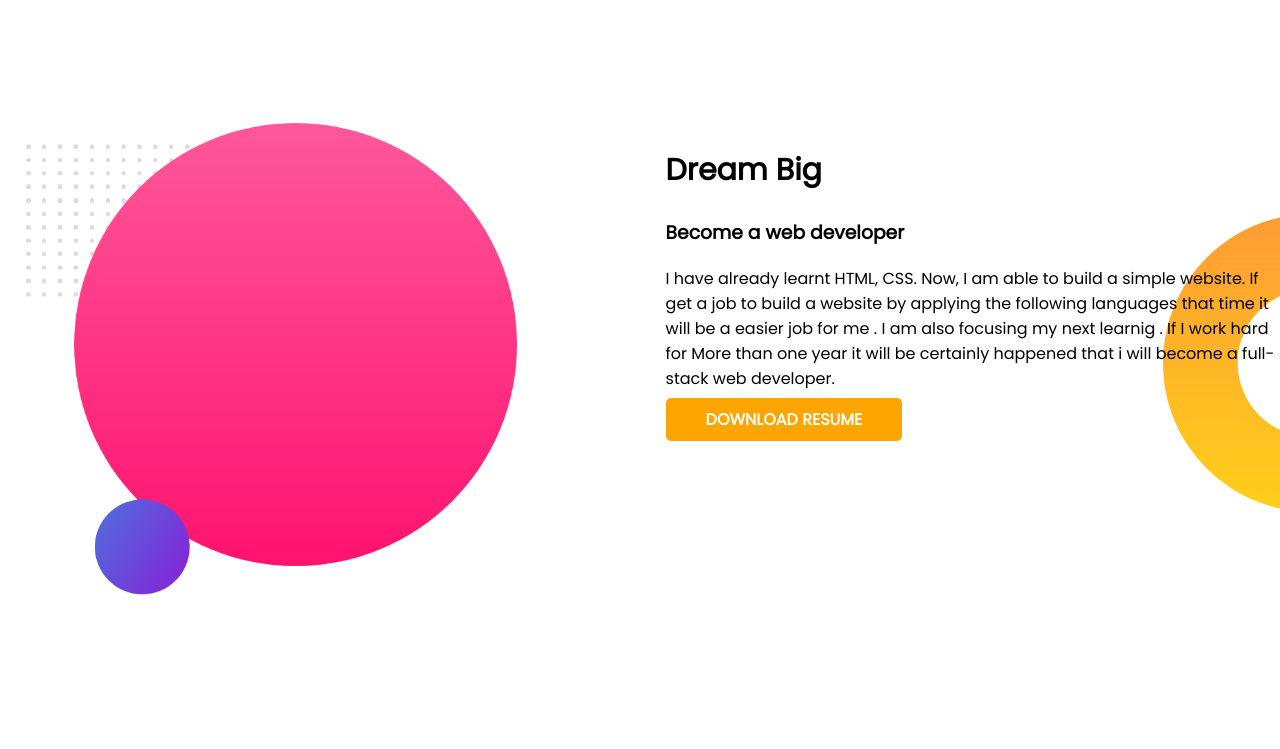
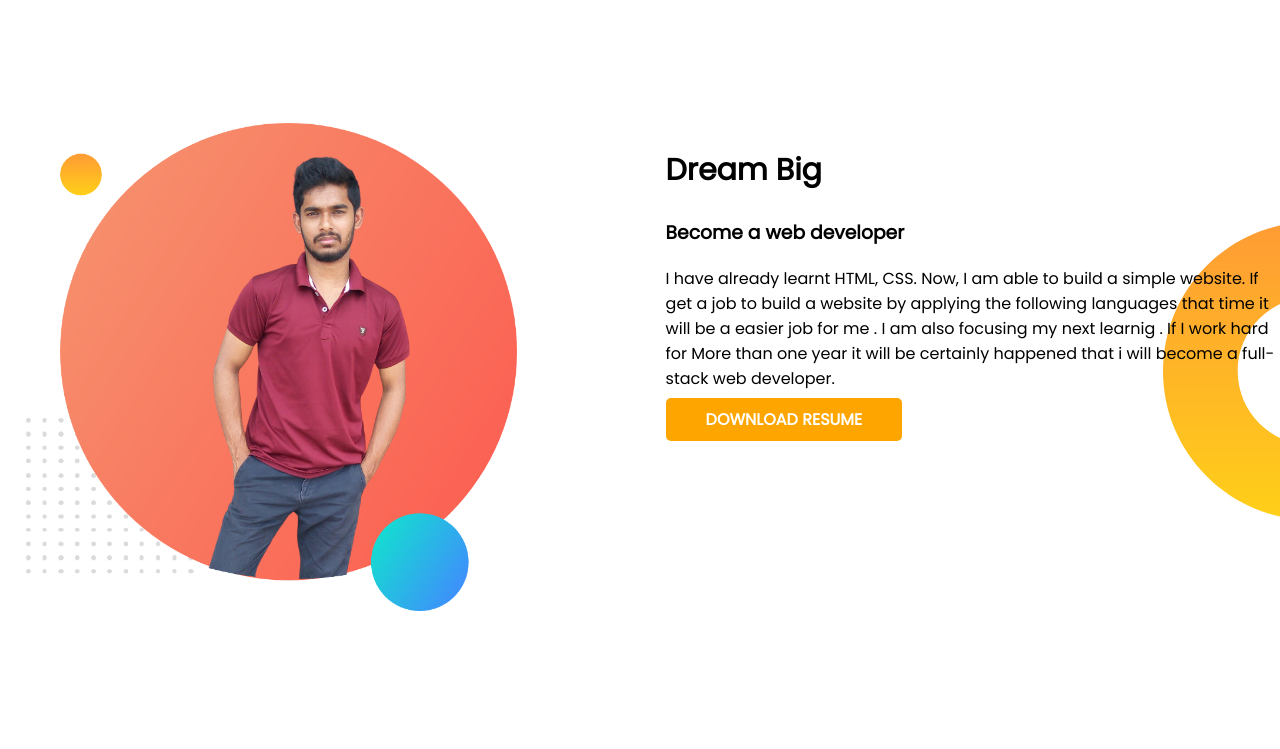
Before and after one commit to MdHasanRaju/developer-portfolio, a plain HTML site: page index.html in a window 1280 px wide. Shown: the part 640-1389 px from the top of the page. Drawn offline with Linux system fonts and the light colour scheme.

Commit message:
image changed

```diff
--- a/index.html
+++ b/index.html
@@ -32,7 +32,7 @@
     </section>
     <section  class="dream-big flexible-container">
         <div class="half-width">
-            <img src="images/my-bg2.png" alt="">
+            <img src="images/my-bg (1).png" alt="">
         </div>
         <div class="half-width">
             <h2>Dream Big</h2>
```
